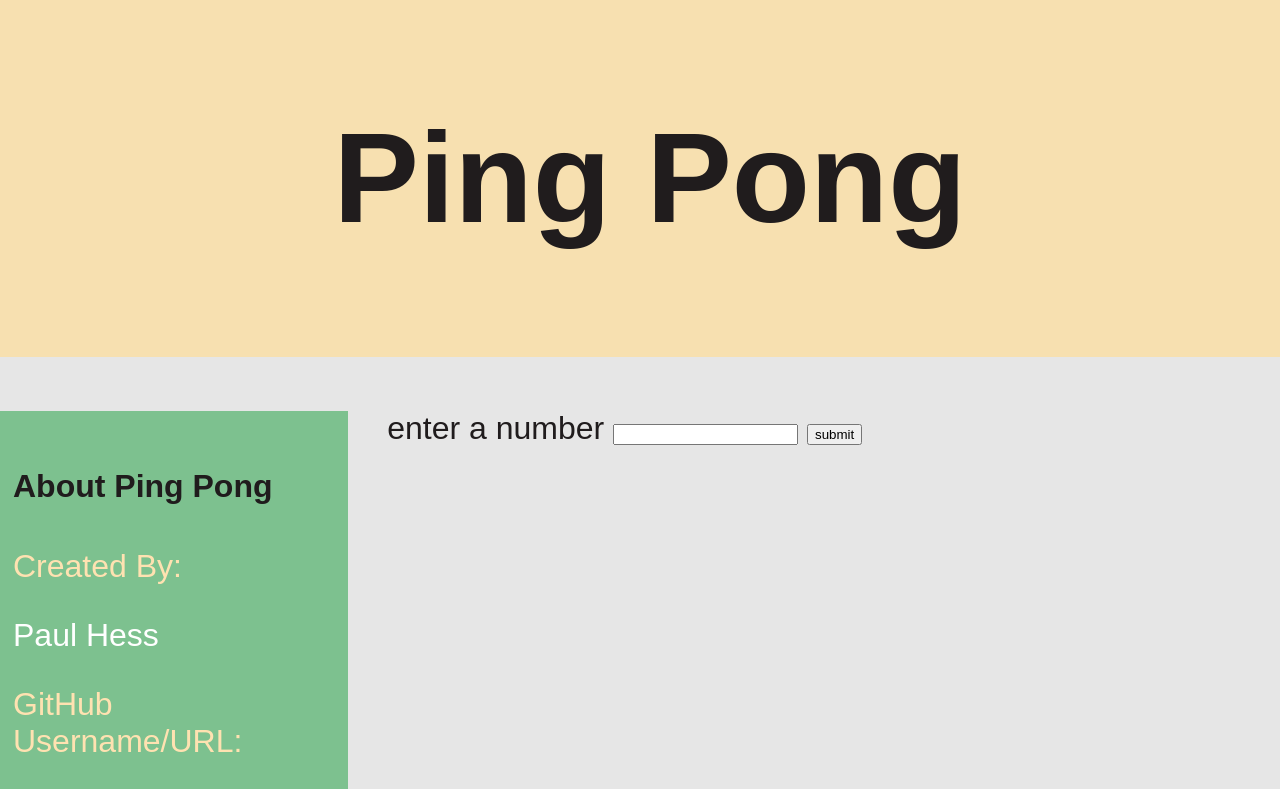
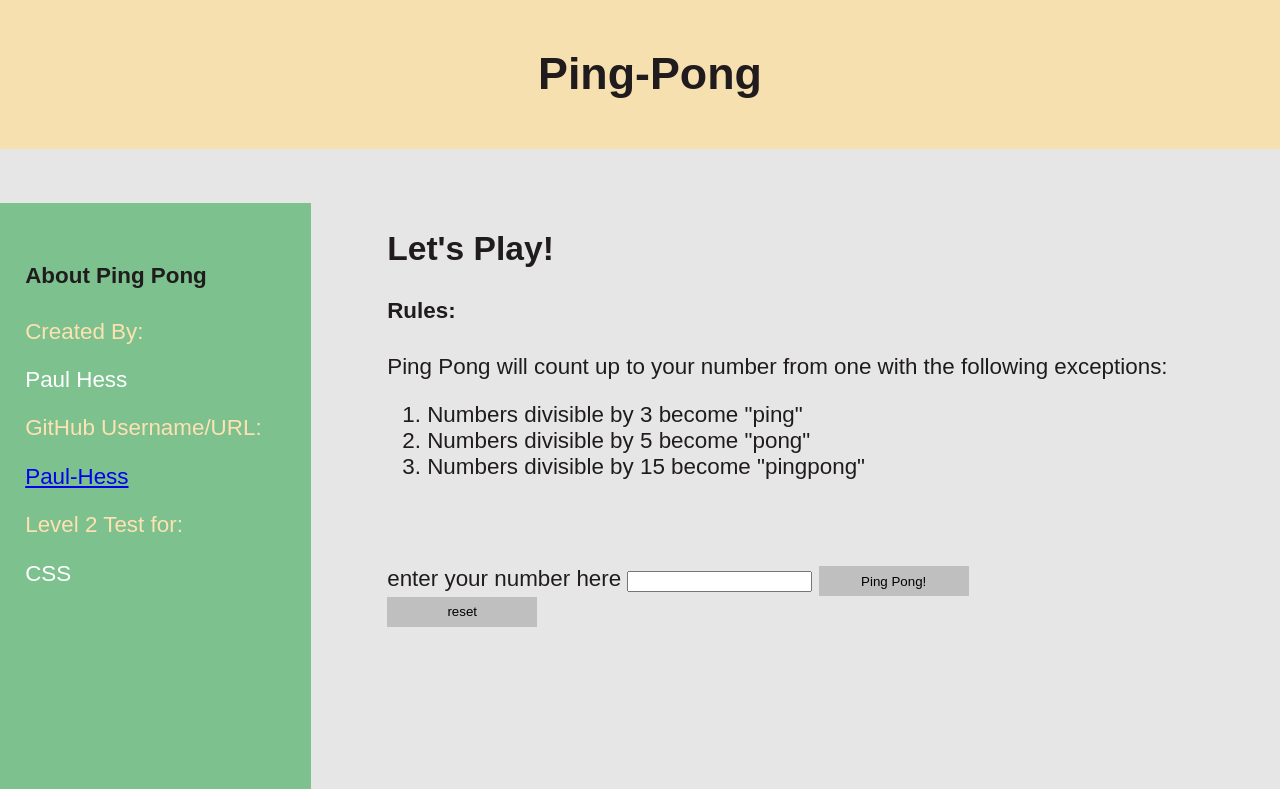
Before and after one commit to Paul-Hess/ping_pong_node, a plain HTML site: page index.html in a window 1280 px wide. Shown: the top 789 px of the page. Drawn offline with Linux system fonts and the light colour scheme.

Commit message:
add reset button, rules with styling

```diff
--- a/css/styles.css
+++ b/css/styles.css
@@ -1,6 +1,6 @@
 body {
 	font-family: sans-serif;
-	font-size: 2em;
+	font-size: 1.4em;
 	color: #201C1D;
 	background-color: #E6E6E6;
 }
@@ -8,21 +8,20 @@ body {
 div.top-header {
 	margin: -10px;
 	padding: 20px;
-	height: 100%;
+	height: 50%;
 	width: 100%;
 	background-color: #F7E0B0;
 	text-align: center;
-	font-size: 2em;
 }
 
 div.sidebar {
 	font-family: arial;
 	position: absolute;
 	margin-top: 5%;
-	margin-left: -10px;
-	padding: 15px;
-	height: 100%;
-	width: 25%;
+	margin-left: -1%;
+	padding: 30px;
+	height: 300%;
+	width: 20%;
 	background-color: #7DC18F;
 	float: left;
 }
@@ -40,9 +39,21 @@ a.git {
 p.info {
 	color: #FFFFFF;
 }
+ button {
+ 	background-color: #bfbfbf;
+ 	height: 30px;
+ 	width: 150px;
+ 	border: none;
+}
 
-div.output {
+div.hide-button {
+ display: none;
+}
+
+
+div.output, div.rules {
 	margin-top: 5%;
 	width: 70%;
 	float: right;
+	clear: left;
 }
--- a/index.html
+++ b/index.html
@@ -8,7 +8,7 @@
 </head>
 <body>
 	<div class="top-header">
-		<h1>Ping Pong</h1>
+		<h1>Ping-Pong</h1>
 	</div>
 	<div class="sidebar">
 		<h4>About Ping Pong</h4>
@@ -19,17 +19,31 @@
 		<p class="info-name">Level 2 Test for:</p>
 		<p class='info'>CSS</p>
  	</div>
+ 	<div class="rules">
+ 		<h2>Let's Play!</h2>
+ 		<h4>Rules:</h4>
+ 		<p>Ping Pong will count up to your number from one with the following exceptions:</p>
+ 		<ol>
+ 			<li>Numbers divisible by 3 become "ping"</li>
+ 			<li>Numbers divisible by 5 become "pong"</li>
+ 			<li>Numbers divisible by 15 become "pingpong"</li>
+ 		</ol>
+ 	</div>
  	<div class="output">
 		<div class="form">
 			<form id="number-input">
-				<label>enter a number</label>
+				<label>enter your number here</label>
 				<input type="number" name="number" id="toPing">
-				<button type="submit">submit</button>
+				<button  id="subButton" type="submit">Ping Pong!</button>
 			</form>
+			<button class='reset'>reset</button>
 		</div>
 		<div>
 			<ul class="output">
 			</ul>
+			<div class="hide-button">
+			<button class='reset'>reset</button>
+			</div>
 		</div>
 	</div>
 
--- a/js/scripts.js
+++ b/js/scripts.js
@@ -35,8 +35,9 @@ function isNumber(num) {
 }
 
 $(function() {
+	//helper function to forEach to add list items to ul.
 	function addListItems() {
-		$('ul').append(document.createElement('li'));
+		$('ul.output').append(document.createElement('li'));
 		$('li').last().append(pingArray[count]);
 		count++;
 	}
@@ -45,6 +46,11 @@ $(function() {
 		var numberInput = $('input#toPing').val();
 		pingPong(numberInput);
 		pingArray.forEach(addListItems)
+		$('div.hide-button').show();
 		event.preventDefault();
 	});
+
+	$('.reset').click(function() {
+		location.href = "index.html"
+	});
 });
```
